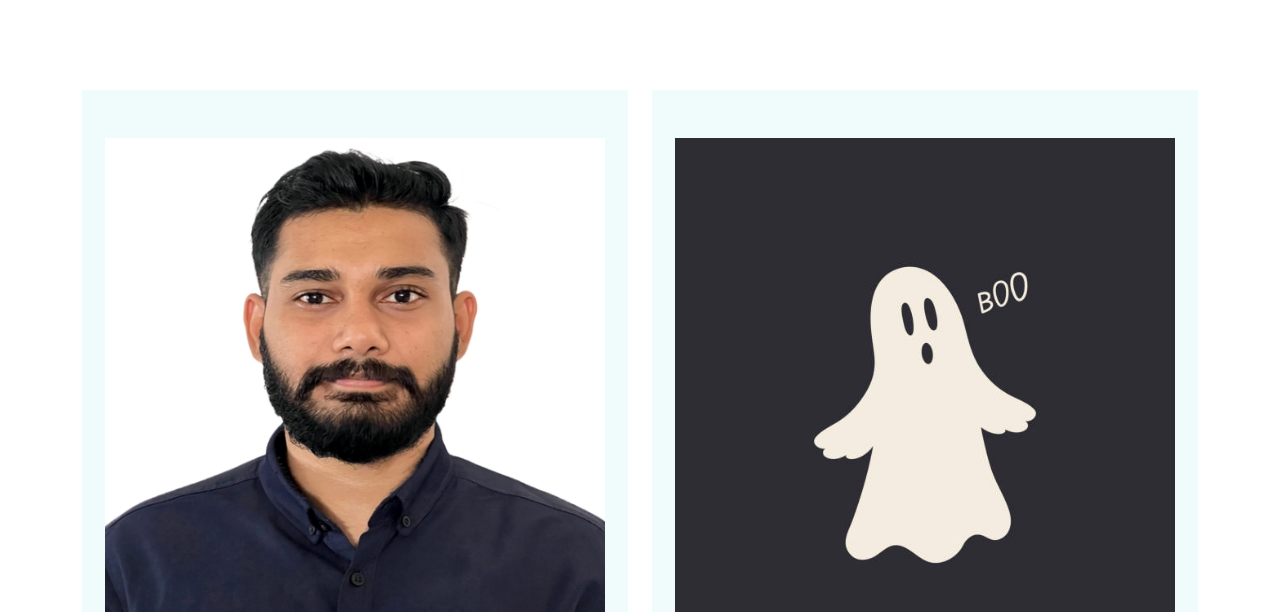
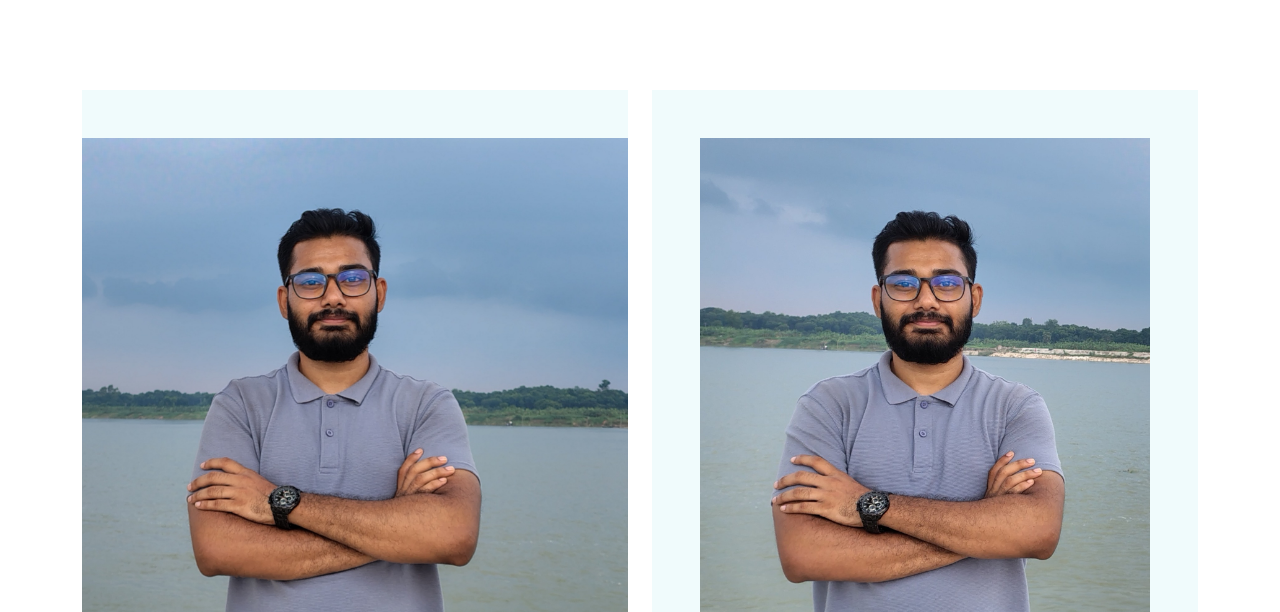
Before and after one commit to AvisheikhKundu/CodeEra, a plain HTML site: page team.html in a window 1280 px wide. Shown: the part 398-1010 px from the top of the page. Drawn offline with nearby package versions, Linux system fonts and the light colour scheme; files that its build step writes are made by us from their sources.

Commit message:
add new code and image

```diff
--- a/team.html
+++ b/team.html
@@ -109,7 +109,7 @@
                 <div class="col-lg-6 col-md-6 wow fadeInUp" data-wow-delay="0.1s">
                     <div class="team-item bg-light">
                         <div class="overflow-hidden text-center pt-5">
-                            <img class="img-fluid" src="img/Avisheikh.jpg" alt="" style="height: 500px; width: 500px;">
+                            <img class="img-fluid" src="img/Avisheikh 1.jpg" alt="" style="height: 500px; width: 550px;">
                         </div>
                         <div class="position-relative d-flex justify-content-center" style="margin-top: -23px;">
                             <div class="bg-light d-flex justify-content-center pt-2 px-1">
@@ -131,7 +131,7 @@
                 <div class="col-lg-6 col-md-6 wow fadeInUp" data-wow-delay="0.1s">
                     <div class="team-item bg-light">
                         <div class="overflow-hidden text-center pt-5">
-                            <img class="img-fluid" src="img/Team2.jpg" alt="" style="height: 500px; width: 500px;">
+                            <img class="img-fluid" src="img/Avisheikh-2.jpg" alt="" style="height: 500px; width: 450px;">
                         </div>
                         <div class="position-relative d-flex justify-content-center" style="margin-top: -23px;">
                             <div class="bg-light d-flex justify-content-center pt-2 px-1">
```
Also changed, not shown: img/Avisheikh 1.jpg (added), img/Avisheikh 2.jpg (added), img/Avisheikh-2.jpg (added).
